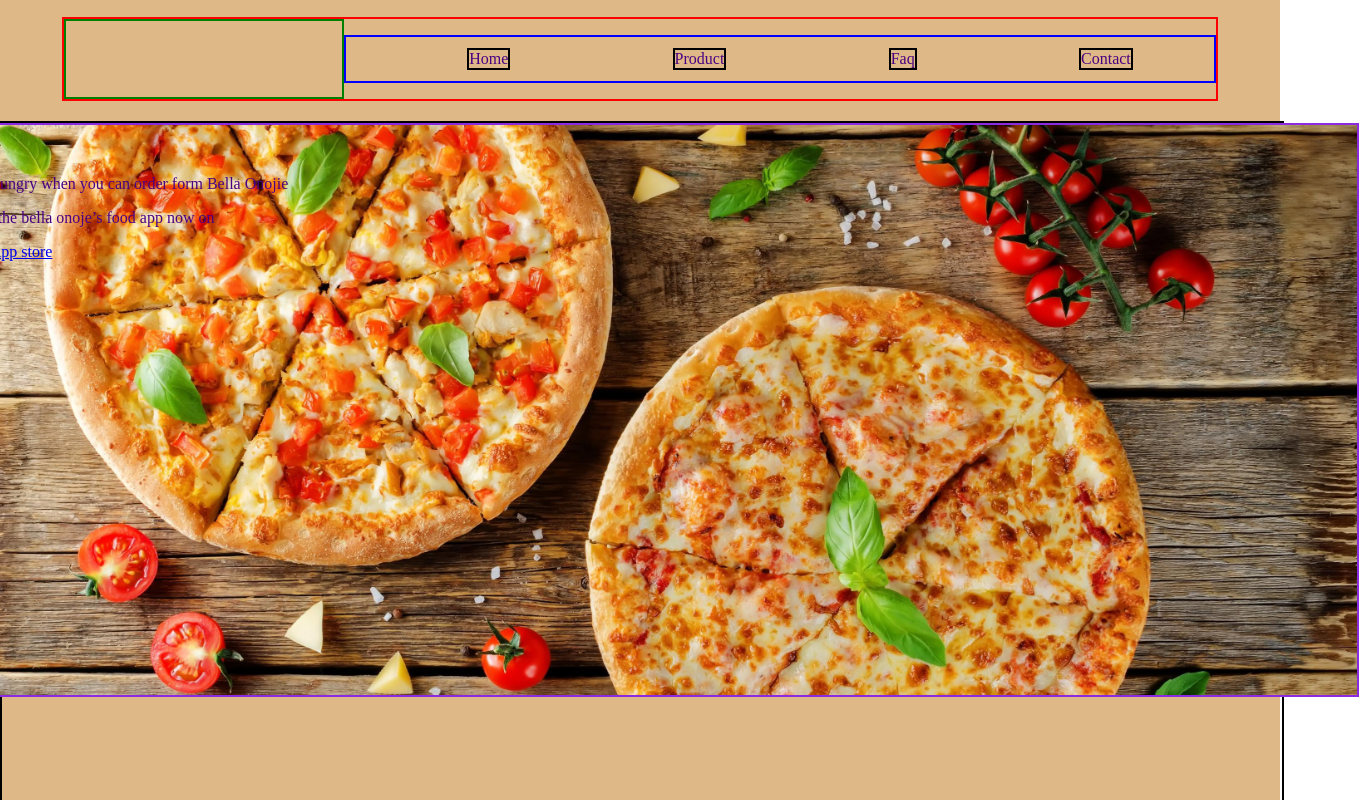
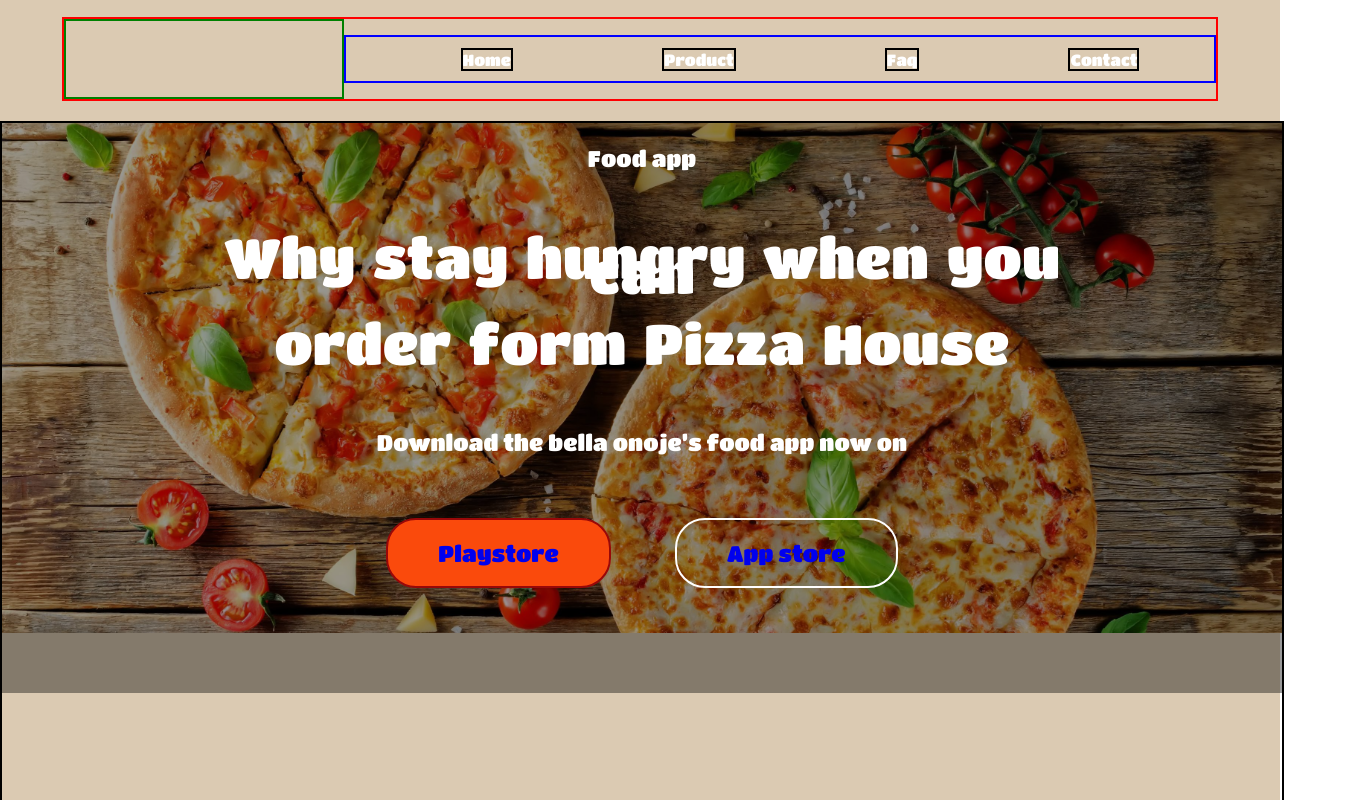
Before and after one commit to J0kk1n/Project_Pizza, a plain HTML site: page view/index.html in a window 1280 px wide. Shown: the top 800 px of the page, 1359 px wide, since content can reach past the window. Drawn offline with Linux system fonts and the light colour scheme; a web font is replaced by a local one.

Commit message:
created_advertising_panel

```diff
--- a/styles/main.css
+++ b/styles/main.css
@@ -1,12 +1,25 @@
+@import url('https://fonts.googleapis.com/css2?family=Heebo&family=Roboto+Mono:wght@600&family=Secular+One&family=Sigmar&family=Titan+One&display=swap');
+body {
+    font-family: 'Titan One', cursive;
+    margin: 0 0 0 0;
+    color: rgb(255, 255, 255);
+}
 
-body {
-    margin: 0 0 0 0;
-    color: indigo;
+a {
+    text-decoration: none;
+}
+
+a:visited {
+    color: rgb(255, 255, 255);
+}
+
+li {
+    border: 2px solid black;
 }
 
 .main-container {
     padding: 17px 0 0 0;
-    background: burlywood;
+    background: rgb(219, 202, 178);
     width: 100vw;
     height: 200vh;
 }
@@ -38,10 +51,6 @@ body {
     align-items: center;
 }
 
-li {
-    border: 2px solid black;
-}
-
 .dowload-app {
 
     position: relative;
@@ -55,12 +64,65 @@ li {
 }
 
 .top-background {
+    position: relative;
     background: url(../image/two-whole-pizza-tomato-and-cheese-in-a-wooden-table-wallpaper-3440x1440_15\ \(1\).jpg) no-repeat;
     background-size: contain;
-    position: absolute;
     width: 1430px;
     height: 570px;
     overflow: hidden;
+}
 
-    border: 2px solid blueviolet;
+.cover {
+    background: rgba(0, 0, 0, 0.4);
+    position: absolute;
+    top: 0;
+    bottom: 0;
+    left: 0;
+    right: 0;
 }
+
+.advertising-info {
+    position: relative;
+    display: flex;
+    justify-content: center;
+    align-items: center;
+    flex-direction: column;
+    font-size: 1.4em;
+    z-index: 5;
+}
+
+.body-info {
+    word-spacing: 5px;
+    font-size: 2.5em;
+    line-height: 15px;
+    text-align: center;
+    width: 70%;
+}
+
+.playstore,
+.app-store {
+    padding: 20px 50px;
+    border-radius: 30px;
+    border: 2px solid white;
+}
+
+.playstore {
+    background: #fa4a0c;
+    border: 2px solid #990808;
+}
+
+.playstore:hover,
+.app-store:hover {
+    transform: translateY(-1px);
+    cursor: pointer;
+    background: #990808;
+    border: 2px solid #990808;
+    transition: all 0.1s ease-in 0s;
+}
+
+.buttons-app {
+    margin: 40px 0;
+    display: flex;
+    justify-content: space-evenly;
+    width: 50%;
+}
--- a/view/index.html
+++ b/view/index.html
@@ -22,11 +22,15 @@
         </div>
         <div class="dowload-app">
             <div class="top-background">
+                <div class="cover"></div>
                 <div class="advertising-info">
                     <p class="head-info">Food app</p>
-                    <p class="body-info">Why stay hungry when you can order form Bella Onojie</p>
-                    <p class="foor-info">Download the bella onoje’s food app now on</p>
-                    <div class="buttons">
+                    <div class="body-info">
+                        <p>Why stay hungry when you can</p>
+                        <p>order form Pizza House</p>
+                    </div>
+                    <p class="foot-info">Download the bella onoje’s food app now on</p>
+                    <div class="buttons-app">
                         <span class="playstore"><a href="/">Playstore</a></span>
                         <span class="app-store"><a href="/">App store</a></span>
                     </div>
```
